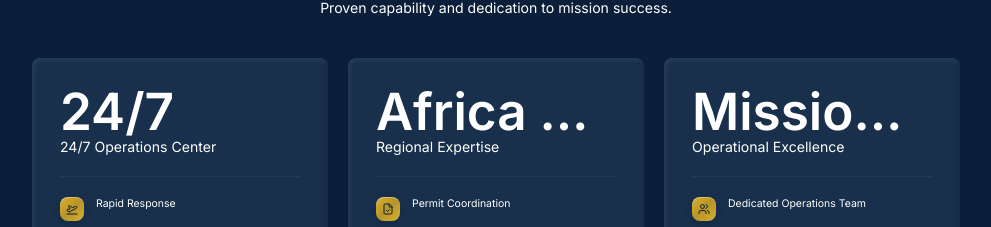
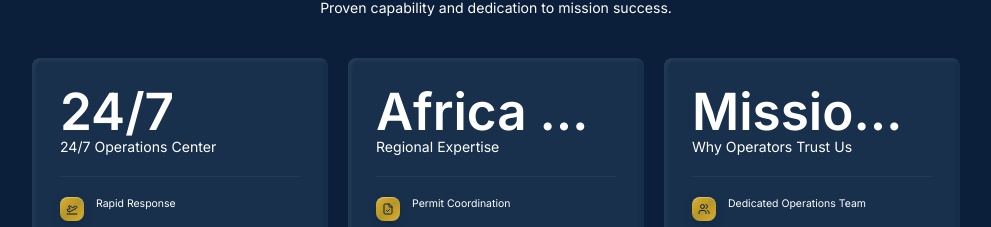
Before and after one commit to dmytro-webild/297cf9ae-c1a0-4e8a-a71c-0a6f333fb44d, a React (Vite) app: page / in a window 1280 px wide. Shown: the part 3811-4038 px from the top of the page, without its empty margins (144-1135 px from the left). Built offline with nearby package versions, Linux system fonts and the light colour scheme; a web font is replaced by a local one.

Commit message:
Bob AI: Change card subtitle to Why Operators Trust Us

```diff
--- a/src/pages/HomePage/sections/Metrics.tsx
+++ b/src/pages/HomePage/sections/Metrics.tsx
@@ -24,7 +24,7 @@ const metrics = [
     value: "Africa & International"
   },
   {
-    title: "Operational Excellence",
+    title: "Why Operators Trust Us",
     features: [
       { text: "Dedicated Operations Team", icon: Users },
       { text: "One Point of Contact", icon: Headset }
```
